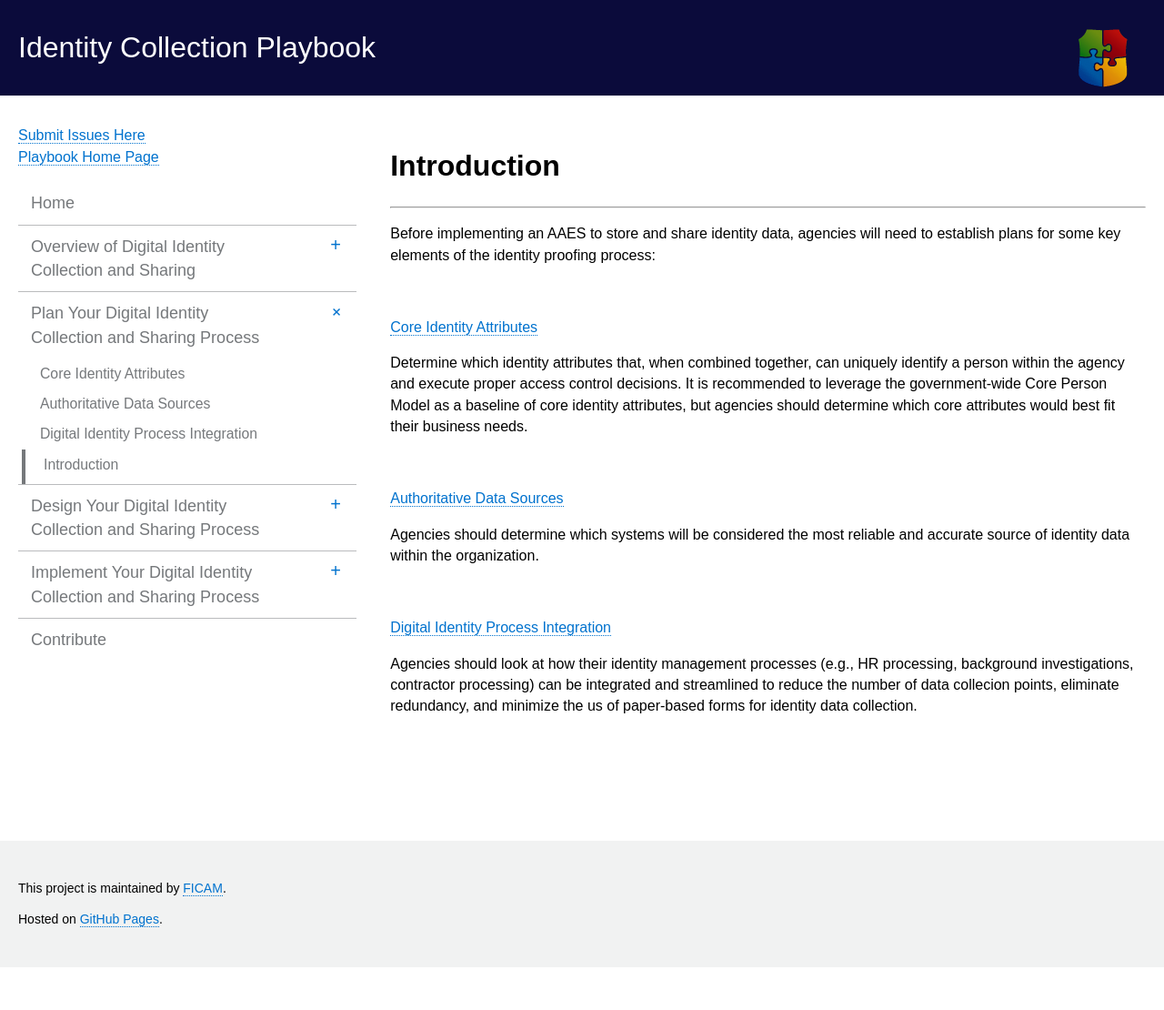
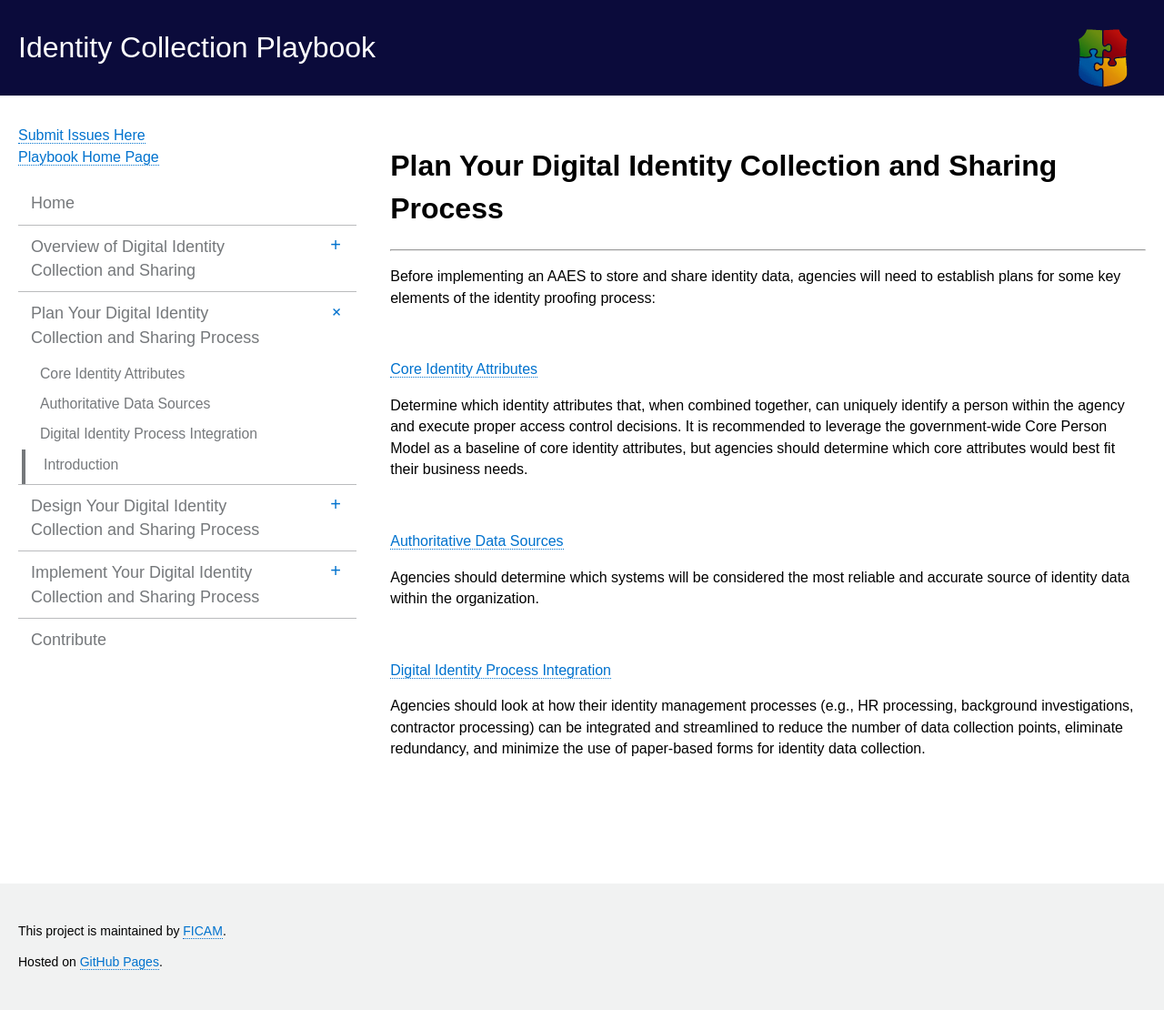
Before and after one commit to bnbuckler/identity-playbook, a Jekyll site: the page built from _plan/index.html, in a window 1280 px wide. Shown: the whole page at 91% size. Built offline with Jekyll 4.4.1, drawn with Linux system fonts in a browser that asks for light colours; before the commit the page ends 1063 px from its top, so only the background shows below that.

Commit message:
Update plan_index.md

```diff
--- a/_includes/plan_index.md
+++ b/_includes/plan_index.md
@@ -1,4 +1,4 @@
-# Introduction
+# Plan Your Digital Identity Collection and Sharing Process
 --------------------------------------------
 
 Before implementing an AAES to store and share identity data, agencies will need to establish plans for some key elements of the identity proofing process:
@@ -19,4 +19,4 @@ Agencies should determine which systems will be considered the most reliable and
 
 [Digital Identity Process Integration](../id-integration)
 
-Agencies should look at how their identity management processes (e.g., HR processing, background investigations, contractor processing) can be integrated and streamlined to reduce the number of data collecion points, eliminate redundancy, and minimize the us of paper-based forms for identity data collection.
+Agencies should look at how their identity management processes (e.g., HR processing, background investigations, contractor processing) can be integrated and streamlined to reduce the number of data collection points, eliminate redundancy, and minimize the use of paper-based forms for identity data collection.
```
